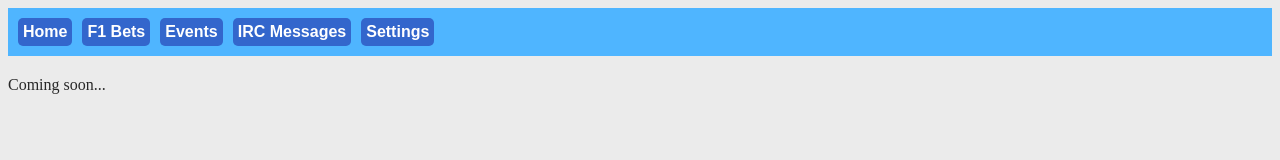
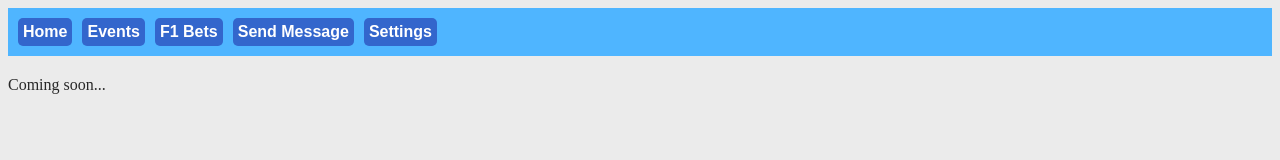
Before and after one commit to vascocosta/gluon-bot-web, a SvelteKit app: page / in a window 1280 px wide. Shown: the top 160 px of the page. Built offline with nearby package versions, Linux system fonts and the light colour scheme.

Commit message:
Remove text decorations from links

```diff
--- a/src/routes/+layout.svelte
+++ b/src/routes/+layout.svelte
@@ -1,8 +1,8 @@
 <nav>
 	<a href="/">Home</a>
+	<a href="/events">Events</a>
 	<a href="/f1bets">F1 Bets</a>
-	<a href="/events">Events</a>
-	<a href="/say">IRC Messages</a>
+	<a href="/say">Send Message</a>
 	<a href="/settings">Settings</a>
 </nav>
 
@@ -12,6 +12,10 @@
 	:global(body) {
 		background-color: rgb(235, 235, 235);
 		color: rgb(40, 40, 40);
+	}
+
+	:global(a) {
+		text-decoration: none;
 	}
 
 	nav {
```
